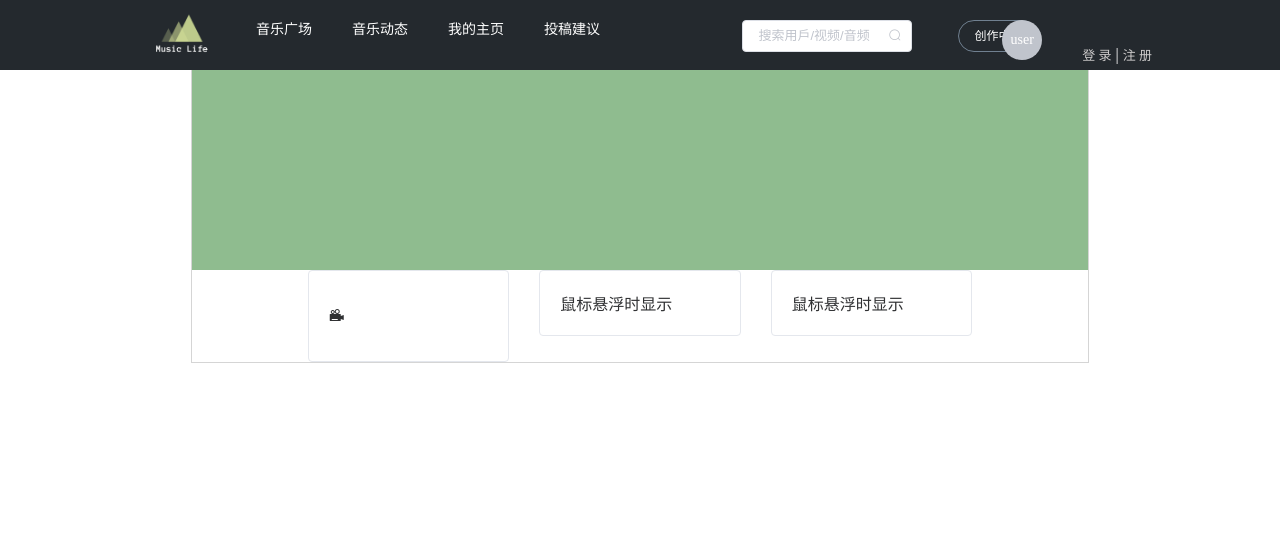
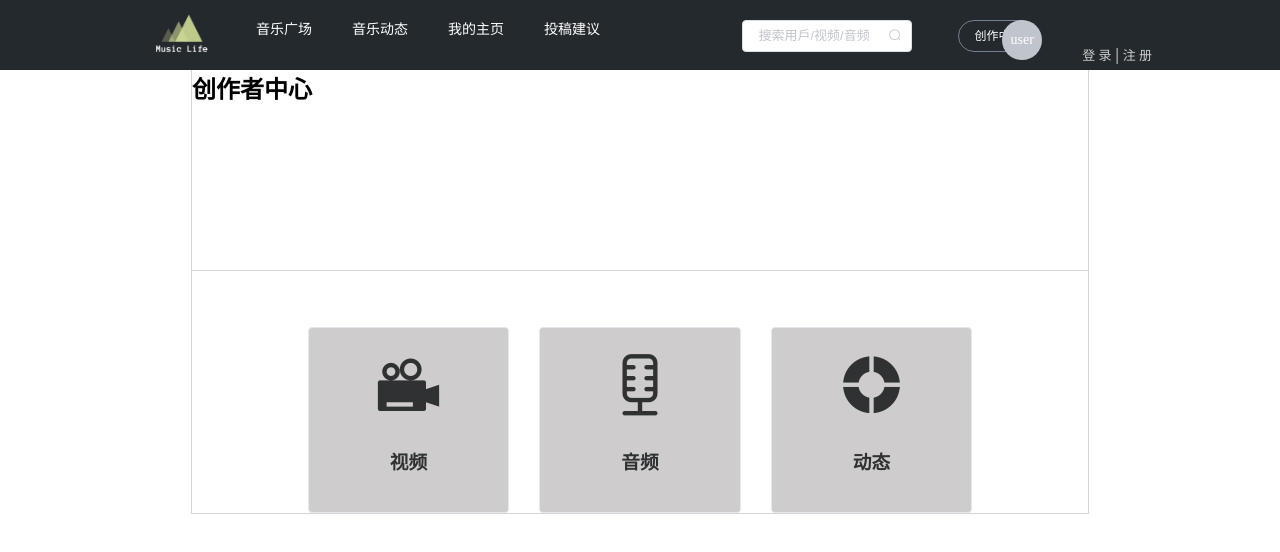
Before and after one commit to ChirisWu/mmt-vue, a Vue app: page /#/creation in a window 1280 px wide. Shown: the top 552 px of the page. Built offline with nearby package versions, Linux system fonts and the light colour scheme.

Commit message:
Creation Types

```diff
--- a/src/components/userPage/Creation.vue
+++ b/src/components/userPage/Creation.vue
@@ -1,44 +1,76 @@
 <template>
     <div class="mmt_user_creation">
         <div class="mmt_user_creation_header">
-
+            <h2>创作者中心</h2>
         </div>
         <el-row :gutter="30" type="flex" class="mmt_user_creation_list" justify="center">
-      <el-col :span="6"><el-card shadow="hover">
-       <p> <i class="el-icon-video-camera-solid"/></p>
-      </el-card></el-col>
-      <el-col :span="6"><el-card shadow="hover">
-        鼠标悬浮时显示
-      </el-card></el-col>
-      <el-col :span="6"><el-card shadow="hover">
-        鼠标悬浮时显示
-      </el-card></el-col>
+            <el-col :span="6">
+                <el-card shadow="hover" class="mmt_user_creation_item"  @click="handleCreateRoute(0)">
+                    <p><i class="el-icon-video-camera-solid"/></p>
+                    <h3>视频</h3>
+                </el-card>
+            </el-col>
+            <el-col :span="6">
+                <el-card shadow="hover" class="mmt_user_creation_item" @click="handleCreateRoute(1)">
+                    <p><i class="el-icon-mic"/></p>
+                    <h3>音频</h3>
+                </el-card>
+            </el-col>
+            <el-col :span="6">
+                <el-card shadow="hover" class="mmt_user_creation_item" @click="handleCreateRoute(2)">
+                    <p><i class="el-icon-s-help"/></p>
+                    <h3>动态</h3>
+                </el-card>
+            </el-col>
         </el-row>
     </div>
 </template>
 
 <script>
+    import {goCreationTypes} from "../../router/userHomePage/userPageRoutes";
+
     export default {
-name: "Creation"
+        name: "Creation",
+        methods: {
+            handleCreateRoute(index) {
+               goCreationTypes(this.$router, index)
+            }
+        }
     }
 </script>
 
 <style lang="less" scoped>
 
-  .mmt_user_creation{
+    .mmt_user_creation {
         width: 100%;
         height: 100%;
-    .mmt_user_creation_header{
+
+        .mmt_user_creation_header {
             height: 200px;
             width: 100%;
-      background: darkseagreen;
+            border-bottom: solid 1px rgb(213,213,213);
+            h2{
+                margin: 0;
+            }
 
         }
-    .mmt_user_creation_item{
+        .mmt_user_creation_list{
+            padding-top: 56px;
+        }
+        .mmt_user_creation_item {
             background: #cecccc;
+
+            p {
+                font-size: 70px;
+                text-align: center;
+                padding: 0;
+                margin: 0;
             }
 
-
+            h3 {
+                text-align: center;
+            }
+        }
     }
 
 </style>
--- /dev/null
+++ b/src/components/userPage/MomentCreation.vue
@@ -0,0 +1,15 @@
+<template>
+    <div class="mmt_moment_creation_wrapper">
+        moment creation
+    </div>
+</template>
+
+<script>
+    export default {
+        name: "MomentCreation"
+    }
+</script>
+
+<style scoped>
+
+</style>
--- /dev/null
+++ b/src/components/userPage/RadioCreation.vue
@@ -0,0 +1,15 @@
+<template>
+    <div class="mmt_radio_creation_wrapper">
+        video creation
+    </div>
+</template>
+
+<script>
+    export default {
+        name: "RadionCreation"
+    }
+</script>
+
+<style scoped>
+
+</style>
--- /dev/null
+++ b/src/components/userPage/VideoCreation.vue
@@ -0,0 +1,15 @@
+<template>
+    <div class="mmt_video_create_wrapper">
+        video creation
+    </div>
+</template>
+
+<script>
+    export default {
+        name: "VideoCreation"
+    }
+</script>
+
+<style scoped>
+
+</style>
--- a/src/router/index.js
+++ b/src/router/index.js
@@ -31,7 +31,23 @@ const routes = [
         path: '/creation',
         name: 'Creation',
         component: () => import('@/components/userPage/Creation')
+      },
+      {
+        path:'/create_video',
+        name: 'CreateVideo',
+        component: () => import('@/components/userPage/VideoCreation')
+      },
+      {
+        path: '/create_radio',
+        name: 'CreateRadio',
+        component: () => import('@/components/userPage/RadioCreation')
+      },
+      {
+        path: '/create_moment',
+        name: 'CreateMoment',
+        component: () => import('@/components/userPage/MomentCreation')
       }
+
     ]
   },
   {
--- a/src/router/userHomePage/userPageRoutes.js
+++ b/src/router/userHomePage/userPageRoutes.js
@@ -1,6 +1,13 @@
 
-
+const creationTypesPath = [
+    '/create_video',
+    '/create_radio',
+    '/create_moment'
+]
 
 export function goCreation(router){
     router.push('/creation')
 }
+export function goCreationTypes(route, index) {
+    route.push(creationTypesPath[index])
+}
--- a/src/views/UserPageHome.vue
+++ b/src/views/UserPageHome.vue
@@ -178,7 +178,7 @@ export default {
     padding-top: 60px;
     .m_user_piece_list{
       .m_user_piece_card{
-        height: 340px;
+        height: 280px;
         position: relative !important;
         box-shadow: 0 2px 12px 0 rgba(0, 0, 0, 0.1);
         img{
```
Also changed, not shown: 1 other file (tests, documents, lock files or other folders). Lines whose indentation alone changed are shown as unchanged.
